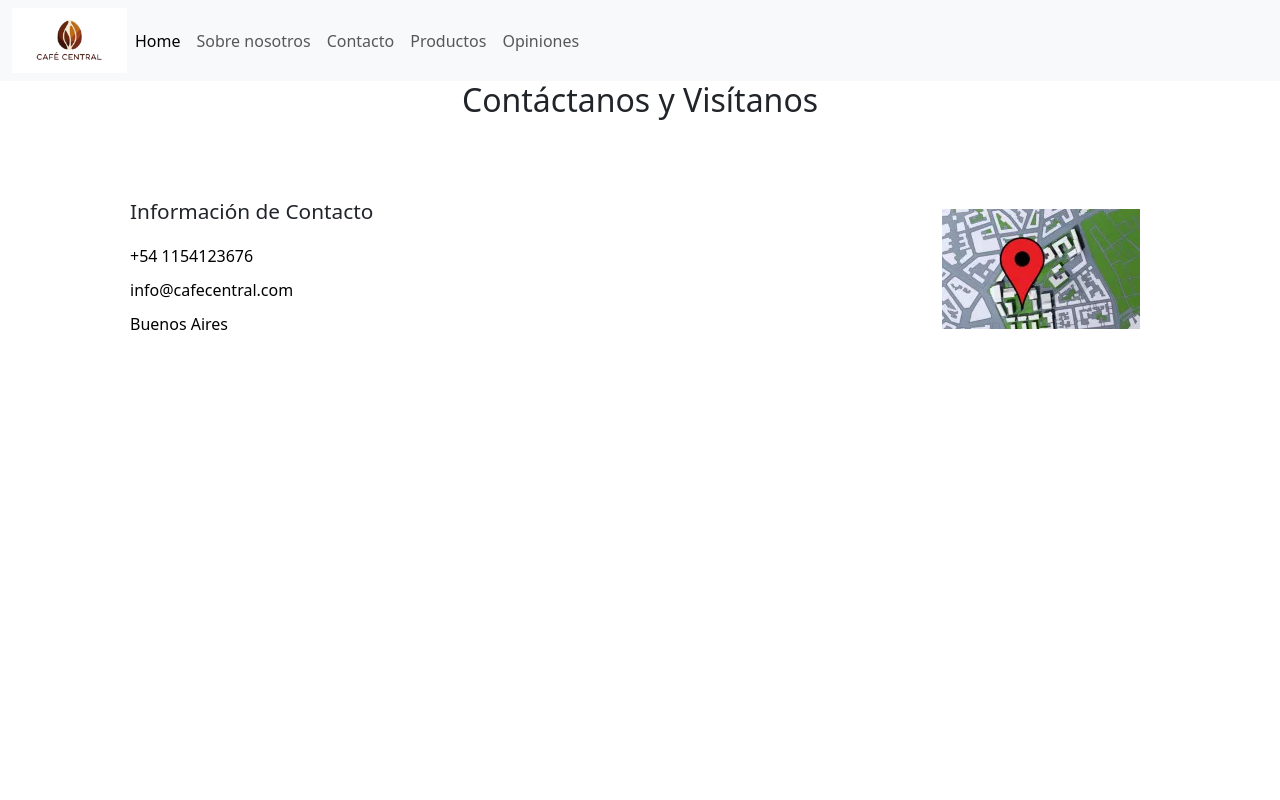
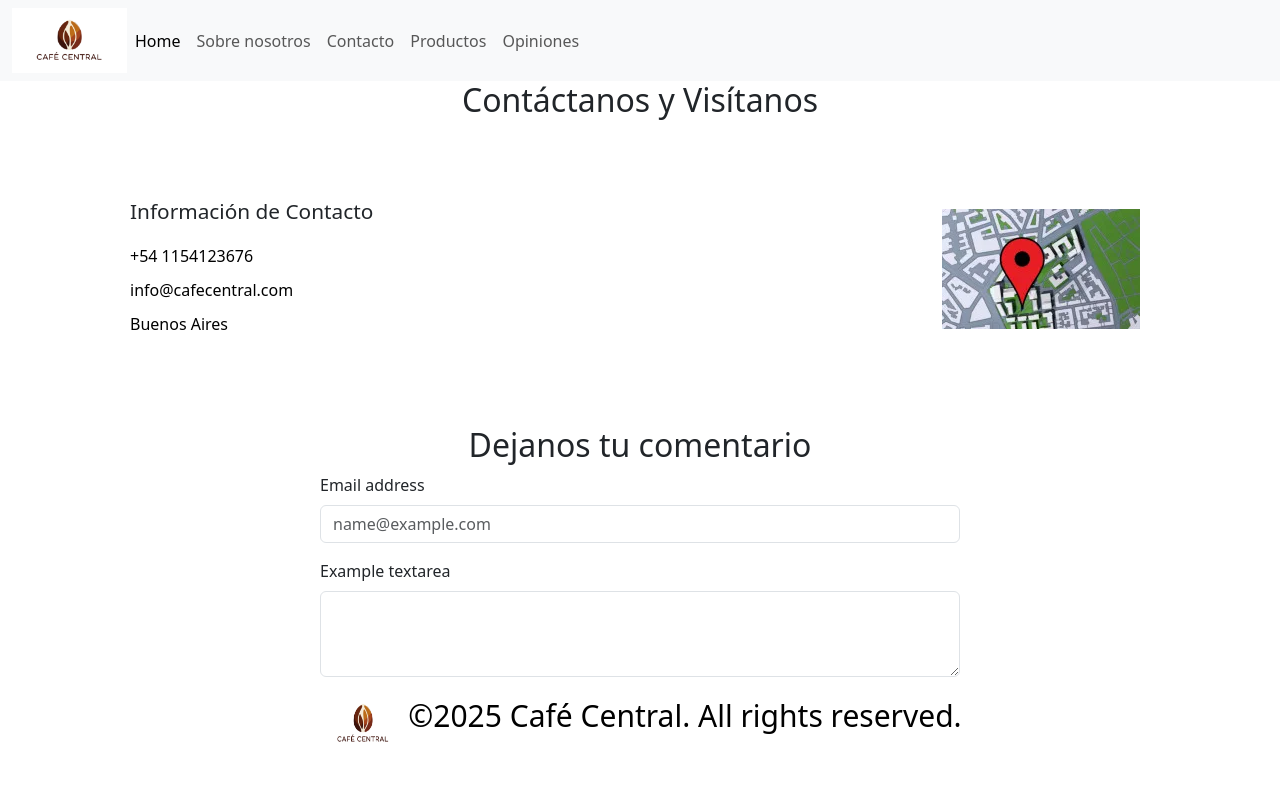
Before and after one commit to GastonAlmela/CafeCentral, a plain HTML site: page pages/contacto.html in a window 1280 px wide. Shown: the top 800 px of the page. Drawn offline with nearby package versions, Linux system fonts and the light colour scheme.

Commit message:
Formulario añadido

```diff
--- a/pages/contacto.html
+++ b/pages/contacto.html
@@ -64,7 +64,21 @@
             </div>
 
         </div>
-        </section>
+
+        <h2>Dejanos tu comentario</h2>
+
+            <div class="container-form-contacto">
+                <div class="form-contacto">
+                    <div class="mb-3">
+                        <label for="exampleFormControlInput1" class="form-label">Email address</label>
+                        <input type="email" class="form-control" id="exampleFormControlInput1" placeholder="name@example.com">
+                    </div>
+                    <div class="mb-3">
+                        <label for="exampleFormControlTextarea1" class="form-label">Example textarea</label>
+                        <textarea class="form-control" id="exampleFormControlTextarea1" rows="3"></textarea>
+                    </div>
+                </div>
+            </div>
     </main>
 
     <footer class="footer">
@@ -75,4 +89,5 @@
     </footer>
 
 </body>
+
 </html>
--- a/styles/styles.css
+++ b/styles/styles.css
@@ -33,7 +33,6 @@ h3 {
     flex-direction: row;
     justify-content: center;
     width: 100%;
-
 }
 
 .footer-content {
@@ -64,10 +63,10 @@ p {
     text-align: center;
 }
 
-.menu-producto{
+.menu-producto {
 
     display: flex;
-    justify-content: center ;
+    justify-content: center;
     flex-direction: column;
 
 
@@ -76,10 +75,12 @@ p {
 .li-nav {
     list-style: none;
 }
-a{
+
+a {
     color: black;
     text-decoration: none;
 }
+
 .nav-link {
     text-decoration: none;
     color: black;
@@ -182,6 +183,7 @@ a{
     flex-wrap: wrap;
     gap: 20px;
     justify-content: space-between;
+    height: auto;
 }
 
 .info-contacto h3 {
@@ -212,6 +214,7 @@ a{
     gap: 20px;
     align-items: center;
     justify-content: center;
+
 }
 
 .descripcion-producto p {
@@ -233,9 +236,23 @@ a{
     padding: 10px;
 }
 
+.form-contacto {
+    display: flex;
+    flex-direction: column;
+    width: 50%;
+}
+.container-form-contacto{
+width: 100%;
+display: flex;
+justify-content: center;
+}
+
+
+
+
+
+
 @media (max-width:430px) {
-    .grid-container {
-    }
 
     .grid-container p {
         font-size: 16px;
```
Also changed, not shown: index.html (+5 -5 lines).
